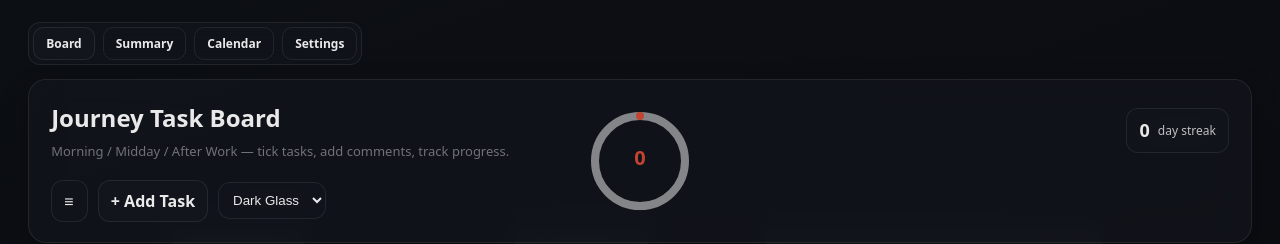
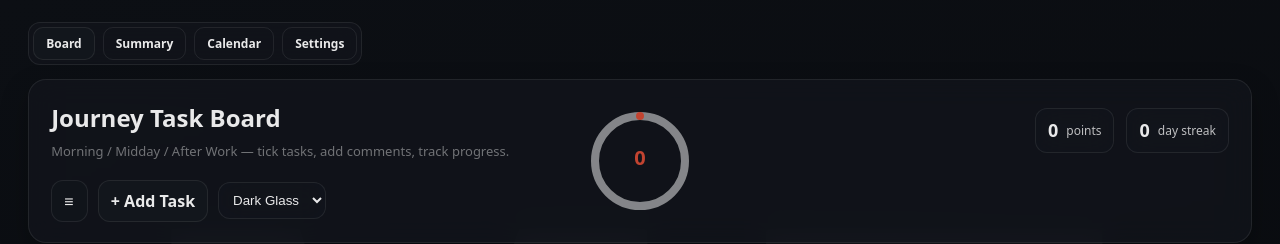
Before and after one commit to PouletCodex/Journey-Board, a React (Vite) app: page / in a window 1280 px wide. Shown: the top 244 px of the page. Built offline with nearby package versions, Linux system fonts and the light colour scheme.

Commit message:
Update drag and drop

```diff
--- a/src/App.tsx
+++ b/src/App.tsx
@@ -104,6 +104,19 @@ function pct(done: number, total: number) {
 
 function clampStr(s: string) {
   return s.trim().replace(/\s+/g, " ");
+}
+
+const POINTS = {
+  taskDone: 10,
+  commentedTaskBonus: 5,
+  completedDay: 30,
+  streakPerDay: 3,
+  streakCap: 7,
+} as const;
+
+function taskPoints(task: Task) {
+  if (!task.done) return 0;
+  return POINTS.taskDone + (task.comment?.trim() ? POINTS.commentedTaskBonus : 0);
 }
 
 function IconX() {
@@ -650,6 +663,26 @@ export default function JourneyTaskBoard() {
                 {t.done ? "Completed" : "Not done"}
               </span>
             </span>
+
+            <span
+              style={{
+                display: "inline-flex",
+                alignItems: "center",
+                gap: 6,
+                padding: "2px 8px",
+                borderRadius: 999,
+                background: t.done
+                  ? "rgba(250,204,21,0.16)"
+                  : isLight
+                    ? "rgba(0,0,0,0.06)"
+                    : "rgba(255,255,255,0.06)",
+                border: t.done ? "1px solid rgba(234,179,8,0.32)" : T.border,
+                fontSize: 12,
+                fontWeight: 700,
+              }}
+            >
+              +{taskPoints(t)} pts
+            </span>
           </div>
 
           {t.comment ? (
@@ -788,6 +821,44 @@ export default function JourneyTaskBoard() {
 
     return streak;
   }, [completedDays]);
+
+  const scoreStats = useMemo(() => {
+    const now = new Date();
+    const startOfDay = new Date(now.getFullYear(), now.getMonth(), now.getDate()).getTime();
+    const dayOfWeek = (now.getDay() + 6) % 7;
+    const startOfWeek = new Date(
+      now.getFullYear(),
+      now.getMonth(),
+      now.getDate() - dayOfWeek
+    ).getTime();
+    const startOfMonth = new Date(now.getFullYear(), now.getMonth(), 1).getTime();
+
+    function scoreForPeriod(fromTs: number) {
+      const taskScore = tasks
+        .filter((t) => t.createdAt >= fromTs)
+        .reduce((sum, task) => sum + taskPoints(task), 0);
+
+      const dayScore = completedDays.reduce((sum, key) => {
+        const [y, m, d] = key.split("-").map(Number);
+        const ts = new Date(y, m, d).getTime();
+        return ts >= fromTs ? sum + POINTS.completedDay : sum;
+      }, 0);
+
+      return taskScore + dayScore;
+    }
+
+    const baseTotal = scoreForPeriod(0);
+    const streakBonus = Math.min(streakDays, POINTS.streakCap) * POINTS.streakPerDay;
+
+    return {
+      today: scoreForPeriod(startOfDay),
+      week: scoreForPeriod(startOfWeek),
+      month: scoreForPeriod(startOfMonth),
+      total: baseTotal,
+      streakBonus,
+      grandTotal: baseTotal + streakBonus,
+    };
+  }, [tasks, completedDays, streakDays]);
 
   const calendarData = useMemo(() => {
     const base = new Date();
@@ -1258,7 +1329,25 @@ export default function JourneyTaskBoard() {
                 Morning / Midday / After Work — tick tasks, add comments, track progress.
               </div>
             </div>
-            <div style={{ display: "flex", alignItems: "center", gap: 12 }}>
+            <div style={{ display: "flex", alignItems: "center", gap: 12, flexWrap: "wrap" }}>
+              <div
+                style={{
+                  padding: "8px 12px",
+                  borderRadius: 12,
+                  background: T.panel,
+                  border: T.border,
+                  display: "flex",
+                  alignItems: "center",
+                  gap: 8,
+                  backdropFilter: T.blur,
+                  WebkitBackdropFilter: T.blur,
+                }}
+              >
+                <div style={{ fontSize: 18, fontWeight: 900, color: T.text }}>
+                  {scoreStats.grandTotal}
+                </div>
+                <div style={{ fontSize: 12, opacity: 0.8 }}>points</div>
+              </div>
               <div
                 style={{
                   padding: "8px 12px",
@@ -1668,6 +1757,24 @@ export default function JourneyTaskBoard() {
                 <div style={{ display: "flex", justifyContent: "space-between", alignItems: "center" }}>
                   <div style={{ fontSize: 16, fontWeight: 900 }}>{p.label}</div>
                   <div style={{ fontSize: 18, fontWeight: 900 }}>{p.data.pct}%</div>
+                </div>
+                <div
+                  style={{
+                    padding: 10,
+                    borderRadius: 12,
+                    background:
+                      "linear-gradient(180deg, rgba(250,204,21,0.2) 0%, rgba(234,179,8,0.12) 100%)",
+                    border: "1px solid rgba(234,179,8,0.3)",
+                  }}
+                >
+                  <div style={{ fontSize: 12, opacity: 0.72 }}>Points</div>
+                  <div style={{ fontSize: 20, fontWeight: 900 }}>
+                    {p.key === "day"
+                      ? scoreStats.today
+                      : p.key === "week"
+                        ? scoreStats.week
+                        : scoreStats.month}
+                  </div>
                 </div>
                 <div style={{ display: "grid", gridTemplateColumns: "1fr 1fr", gap: 10 }}>
                   <div
@@ -1818,10 +1925,20 @@ export default function JourneyTaskBoard() {
             >
               <div style={{ fontSize: 16, fontWeight: 900 }}>Preferences</div>
               <div style={{ fontSize: 13, opacity: 0.7 }}>
-                More settings will appear here.
+                The app now includes a point system on top of streak tracking.
+              </div>
+              <div style={{ fontSize: 12, opacity: 0.7, lineHeight: 1.6 }}>
+                Completed task: +{POINTS.taskDone}
+                <br />
+                Comment bonus: +{POINTS.commentedTaskBonus}
+                <br />
+                Saved day: +{POINTS.completedDay}
+                <br />
+                Streak bonus: +{POINTS.streakPerDay}/day, capped at {POINTS.streakCap} days
               </div>
               <div style={{ fontSize: 12, opacity: 0.7 }}>
-                Examples: notifications, reminders, weekly goals.
+                Total score: {scoreStats.total} + streak bonus {scoreStats.streakBonus} ={" "}
+                {scoreStats.grandTotal} points
               </div>
             </div>
           </div>
```
